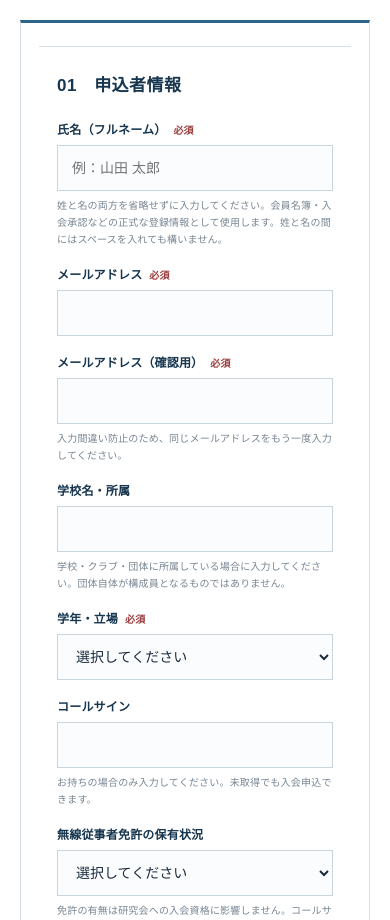
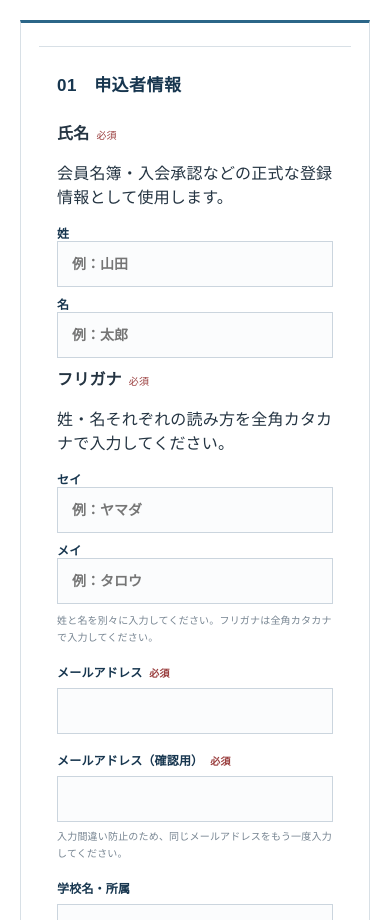
Before and after one commit to akiy2009/nswrc-web, a plain HTML site: page application.html in a window 390 px wide. Shown: the part 1170-2090 px from the top of the page. Drawn offline with Linux system fonts and the light colour scheme.

Commit message:
Split application name and phonetic name fields

```diff
--- a/application.html
+++ b/application.html
@@ -9,7 +9,10 @@
 <form class="application-card" id="membership-form">
 <input type="hidden" name="application_type" value="individual">
 <section class="application-section"><h2>01　申込者情報</h2><div class="application-grid">
-<div class="application-field application-field-full-name"><label for="full_name">氏名（フルネーム）<span class="application-required">必須</span></label><input id="full_name" name="full_name" type="text" autocomplete="name" placeholder="例：山田 太郎" aria-describedby="full-name-help" maxlength="100" required><small id="full-name-help">姓と名の両方を省略せずに入力してください。会員名簿・入会承認などの正式な登録情報として使用します。姓と名の間にはスペースを入れても構いません。</small></div>
+<div class="application-field application-field-full-name full">
+<div class="application-name-block"><div class="application-name-heading"><strong>氏名</strong><span class="application-required">必須</span></div><p>会員名簿・入会承認などの正式な登録情報として使用します。</p><div class="application-name-grid"><label for="family_name">姓<input id="family_name" name="family_name" type="text" autocomplete="family-name" placeholder="例：山田" maxlength="50" required></label><label for="given_name">名<input id="given_name" name="given_name" type="text" autocomplete="given-name" placeholder="例：太郎" maxlength="50" required></label></div></div>
+<div class="application-name-block application-name-kana"><div class="application-name-heading"><strong>フリガナ</strong><span class="application-required">必須</span></div><p>姓・名それぞれの読み方を全角カタカナで入力してください。</p><div class="application-name-grid"><label for="family_name_kana">セイ<input id="family_name_kana" name="family_name_kana" type="text" autocomplete="off" placeholder="例：ヤマダ" maxlength="50" pattern="[ァ-ヶー　 ]+" title="全角カタカナで入力してください" required></label><label for="given_name_kana">メイ<input id="given_name_kana" name="given_name_kana" type="text" autocomplete="off" placeholder="例：タロウ" maxlength="50" pattern="[ァ-ヶー　 ]+" title="全角カタカナで入力してください" required></label></div></div>
+<small class="application-name-note">姓と名を別々に入力してください。フリガナは全角カタカナで入力してください。</small></div>
 <div class="application-field"><label for="email">メールアドレス<span class="application-required">必須</span></label><input id="email" name="email" type="email" inputmode="email" autocomplete="email" maxlength="254" required></div>
 <div class="application-field"><label for="email_confirm">メールアドレス（確認用）<span class="application-required">必須</span></label><input id="email_confirm" name="email_confirm" type="email" inputmode="email" autocomplete="off" maxlength="254" required><small>入力間違い防止のため、同じメールアドレスをもう一度入力してください。</small></div>
 <div class="application-field"><label for="affiliation">学校名・所属</label><input id="affiliation" name="affiliation" autocomplete="organization" maxlength="160"><small>学校・クラブ・団体に所属している場合に入力してください。団体自体が構成員となるものではありません。</small></div>
@@ -38,7 +41,7 @@ licenseStatus.addEventListener('change',syncRadioLicenseFields);licenseClass.add
 const form=document.getElementById('membership-form'),statusBox=document.getElementById('form-status'),submitButton=document.getElementById('submit-button'),message=document.getElementById('message'),counter=document.getElementById('message-count');
 message.addEventListener('input',()=>counter.textContent=message.value.length.toLocaleString('ja-JP')+' / 2,000文字');
 form.addEventListener('submit',async event=>{event.preventDefault();if(!form.reportValidity())return;submitButton.disabled=true;submitButton.textContent='送信しています…';statusBox.hidden=true;
-const fd=new FormData(form);if(fd.get('email').trim().toLowerCase()!==fd.get('email_confirm').trim().toLowerCase()){statusBox.dataset.kind='error';statusBox.textContent='メールアドレスと確認用メールアドレスが一致しません。';statusBox.hidden=false;submitButton.disabled=false;submitButton.textContent='申込内容を送信する　›';return;}if(fd.get('radio_license_status')==='held'&&!fd.get('radio_license_number').trim()){licenseNumber.setCustomValidity('免許証番号を入力してください。');licenseNumber.reportValidity();licenseNumber.setCustomValidity('');return;}const payload={application_type:fd.get('application_type'),full_name:fd.get('full_name').trim(),email:fd.get('email').trim(),affiliation:fd.get('affiliation').trim(),grade:fd.get('grade'),callsign:fd.get('callsign').trim().toUpperCase(),radio_license_status:fd.get('radio_license_status')||'unknown',radio_license_class:fd.get('radio_license_class')==='その他の無線従事者資格'?'その他：'+fd.get('radio_license_other').trim():fd.get('radio_license_class')||'',radio_license_number:fd.get('radio_license_number').trim(),region:fd.get('region').trim(),interests:fd.getAll('interests'),message:fd.get('message').trim(),privacy_consent:fd.get('privacy_consent')==='yes',eligibility_confirmation:fd.get('eligibility_confirmation')==='yes',email_opt_in:fd.get('email_opt_in')==='yes',website:fd.get('website')};
+const fd=new FormData(form);if(fd.get('email').trim().toLowerCase()!==fd.get('email_confirm').trim().toLowerCase()){statusBox.dataset.kind='error';statusBox.textContent='メールアドレスと確認用メールアドレスが一致しません。';statusBox.hidden=false;submitButton.disabled=false;submitButton.textContent='申込内容を送信する　›';return;}if(fd.get('radio_license_status')==='held'&&!fd.get('radio_license_number').trim()){licenseNumber.setCustomValidity('免許証番号を入力してください。');licenseNumber.reportValidity();licenseNumber.setCustomValidity('');return;}const payload={application_type:fd.get('application_type'),full_name:[fd.get('family_name').trim(),fd.get('given_name').trim()].join(' '),full_name_kana:[fd.get('family_name_kana').trim(),fd.get('given_name_kana').trim()].join(' '),email:fd.get('email').trim(),affiliation:fd.get('affiliation').trim(),grade:fd.get('grade'),callsign:fd.get('callsign').trim().toUpperCase(),radio_license_status:fd.get('radio_license_status')||'unknown',radio_license_class:fd.get('radio_license_class')==='その他の無線従事者資格'?'その他：'+fd.get('radio_license_other').trim():fd.get('radio_license_class')||'',radio_license_number:fd.get('radio_license_number').trim(),region:fd.get('region').trim(),interests:fd.getAll('interests'),message:fd.get('message').trim(),privacy_consent:fd.get('privacy_consent')==='yes',eligibility_confirmation:fd.get('eligibility_confirmation')==='yes',email_opt_in:fd.get('email_opt_in')==='yes',website:fd.get('website')};
 try{const response=await fetch(API_BASE+'/api/applications',{method:'POST',headers:{'Content-Type':'application/json'},body:JSON.stringify(payload)});const result=await response.json().catch(()=>({}));if(!response.ok){const d=result.diagnostic;const detail=d?' ('+d.service+' HTTP '+d.status+', '+d.code+': '+d.message+')':'';throw new Error((result.error||'送信に失敗しました。時間をおいて再度お試しください。')+detail);}form.reset();counter.textContent='0 / 2,000文字';statusBox.dataset.kind='success';statusBox.textContent='申込を受け付けました。受付番号：'+result.application_id+'。運営担当者が内容を確認し、審査結果を入力いただいたメールアドレスへご連絡します。';statusBox.hidden=false;}catch(error){statusBox.dataset.kind='error';statusBox.textContent=error.message||'送信に失敗しました。';statusBox.hidden=false;}finally{submitButton.disabled=false;submitButton.textContent='申込内容を送信する　›';}});
 const toggle=document.querySelector('.menu-toggle'),nav=document.querySelector('.nav');toggle.addEventListener('click',()=>{const open=toggle.getAttribute('aria-expanded')==='true';toggle.setAttribute('aria-expanded',String(!open));nav.classList.toggle('is-open',!open);});nav.querySelectorAll('a').forEach(a=>a.addEventListener('click',()=>{toggle.setAttribute('aria-expanded','false');nav.classList.remove('is-open');}));
 </script></body></html>
```
